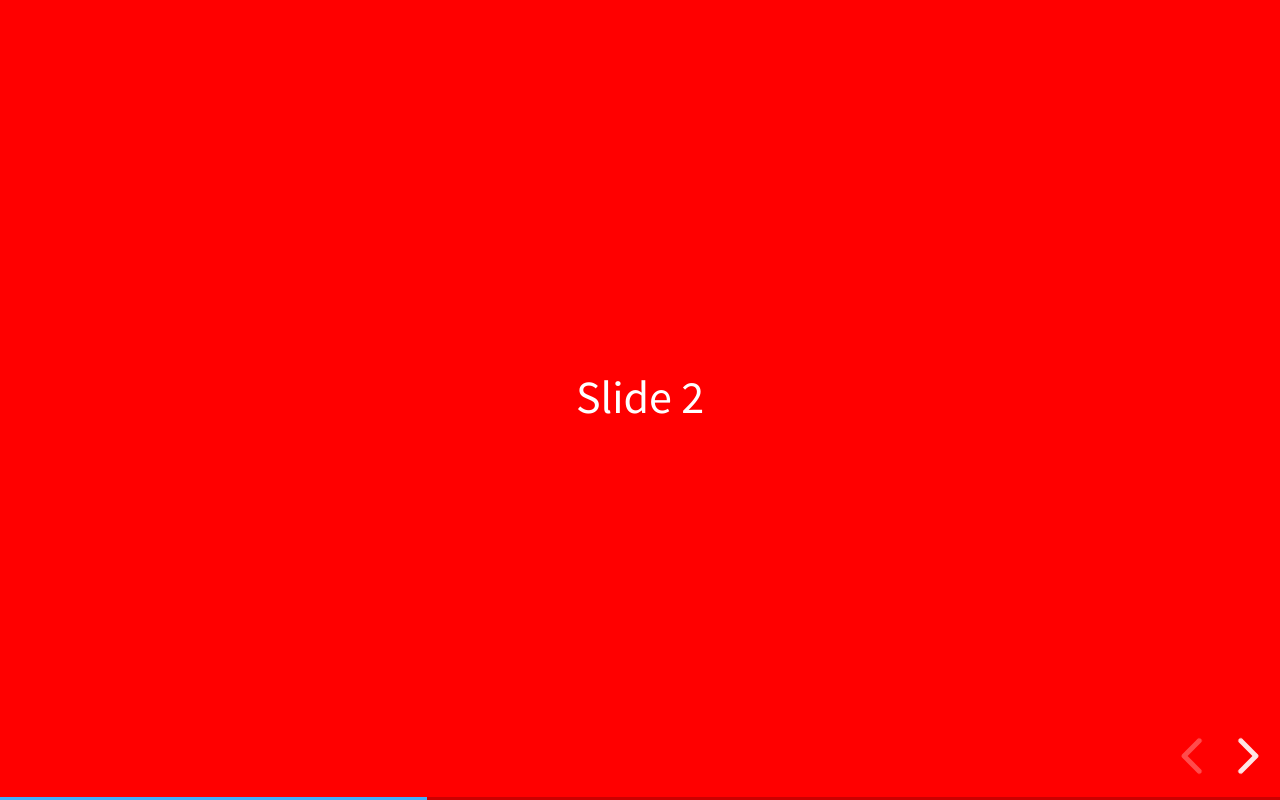
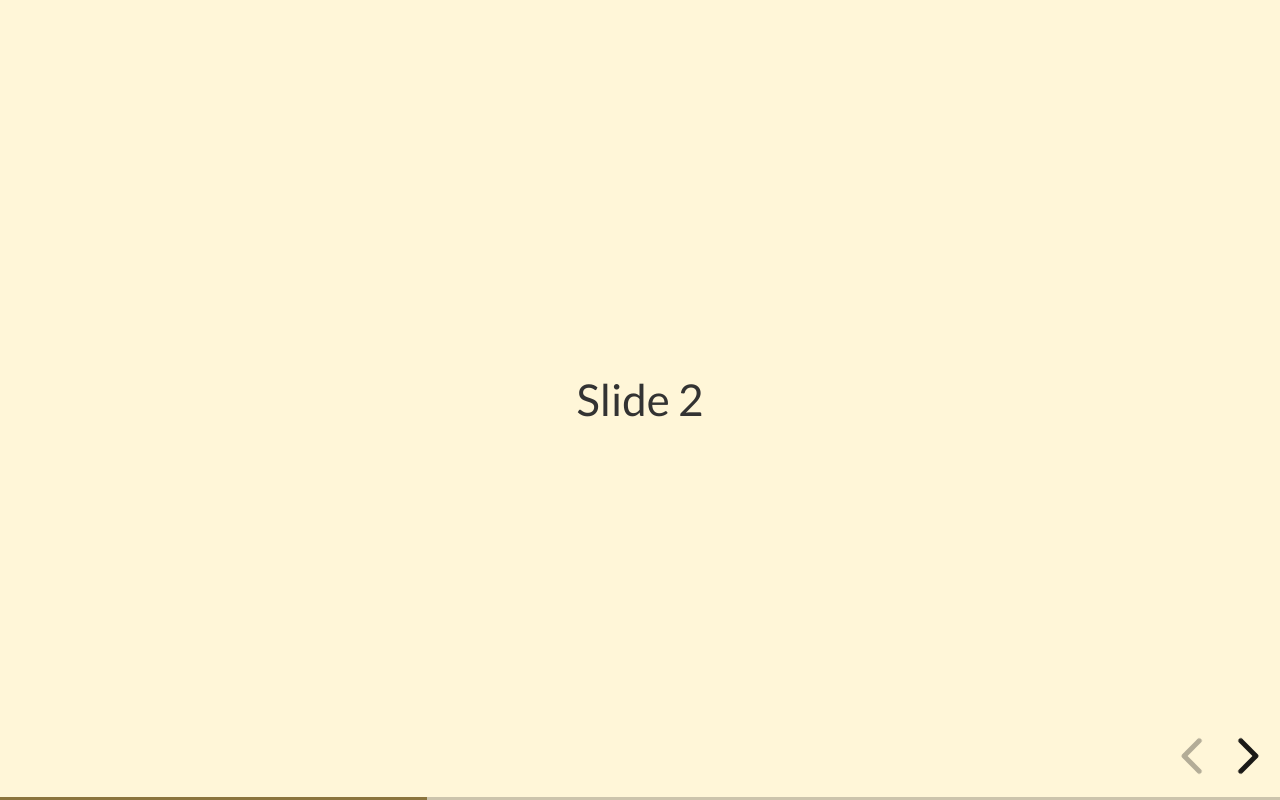
Before and after one commit to biurosggw/biurosggw.github.io, a website: page index.html in a window 1280 px wide. Both pictures are taken after a click on the button "next slide". Drawn offline with Linux system fonts and the light colour scheme.

Commit message:
Initial commit

```diff
--- a/index.html
+++ b/index.html
@@ -7,7 +7,7 @@
 		<title>reveal.js</title>
 
 		<link rel="stylesheet" href="css/reveal.css">
-		<link rel="stylesheet" href="css/theme/black.css">
+		<link rel="stylesheet" href="css/theme/beige.css">
 
 		<!-- Theme used for syntax highlighting of code -->
 		<link rel="stylesheet" href="lib/css/zenburn.css">
@@ -25,7 +25,7 @@
 		<div class="reveal">
 			<div class="slides">
 				<section>Slide 1</section>
-				<section data-background-color="#ff0000">Slide 2</section>
+				<section data-background-color="#fff6d8">Slide 2</section>
 				<section data-markdown>
 					<textarea data-template>
 						## Page title
```
